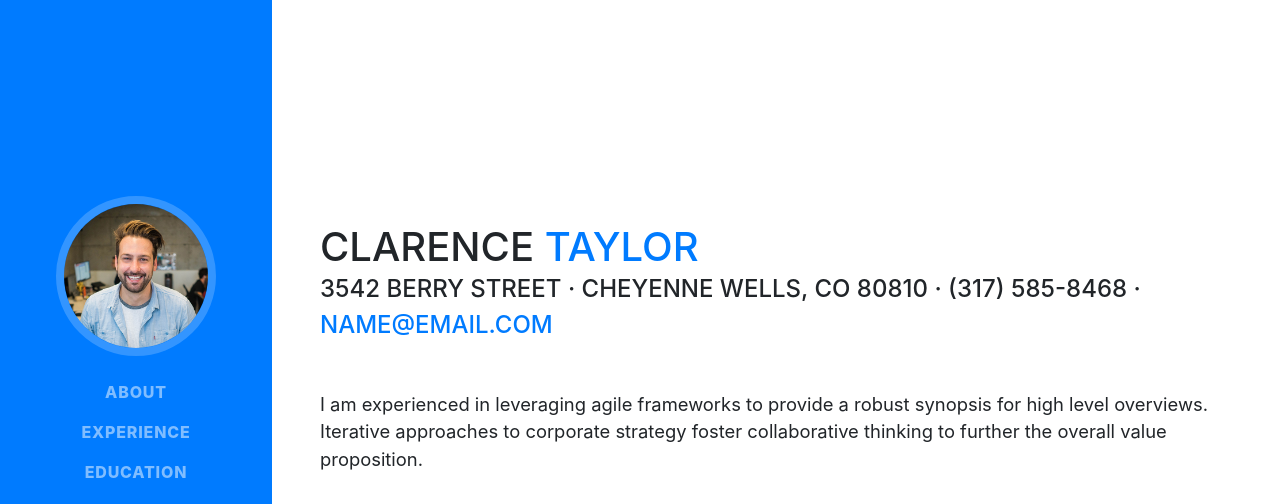
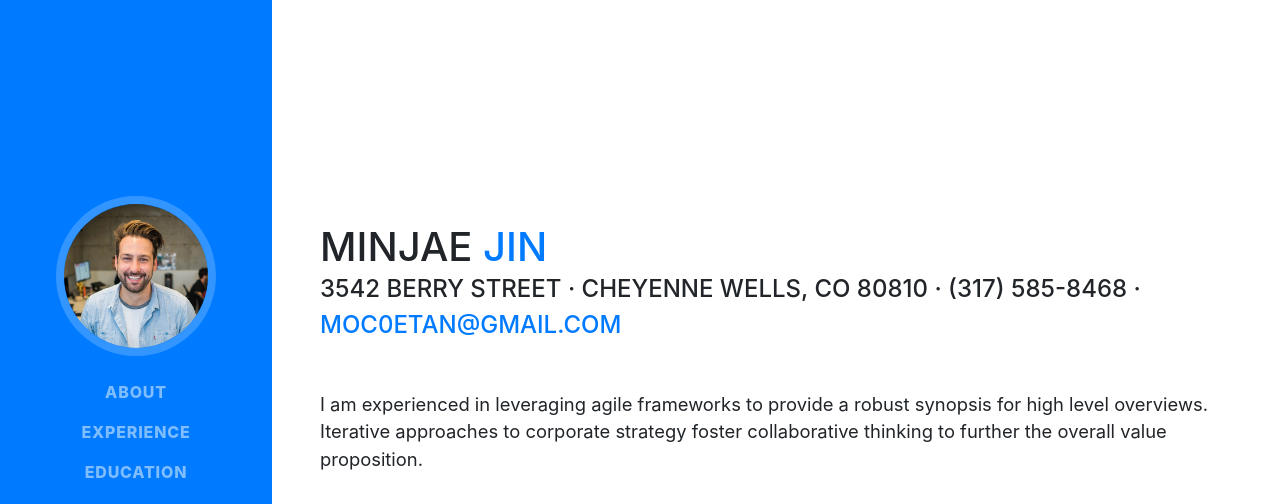
Before and after one commit to mjjin1214/mjjin1214.github.io, a website with bundled scripts: page index.html in a window 1280 px wide. Shown: the top 504 px of the page. Built offline with nearby package versions, Linux system fonts and the light colour scheme; a web font is replaced by a local one.

Commit message:
Change index.html

```diff
--- a/index.html
+++ b/index.html
@@ -63,11 +63,11 @@
 
       <section class="resume-section p-3 p-lg-5 d-flex d-column" id="about">
         <div class="my-auto">
-          <h1 class="mb-0">Clarence
-            <span class="text-primary">Taylor</span>
+          <h1 class="mb-0">Minjae
+            <span class="text-primary">Jin</span>
           </h1>
           <div class="subheading mb-5">3542 Berry Street · Cheyenne Wells, CO 80810 · (317) 585-8468 ·
-            <a href="mailto:name@email.com">name@email.com</a>
+            <a href="mailto:moc0etan@gmail.com">moc0etan@gmail.com</a>
           </div>
           <p class="lead mb-5">I am experienced in leveraging agile frameworks to provide a robust synopsis for high level overviews. Iterative approaches to corporate strategy foster collaborative thinking to further the overall value proposition.</p>
           <div class="social-icons">
```
